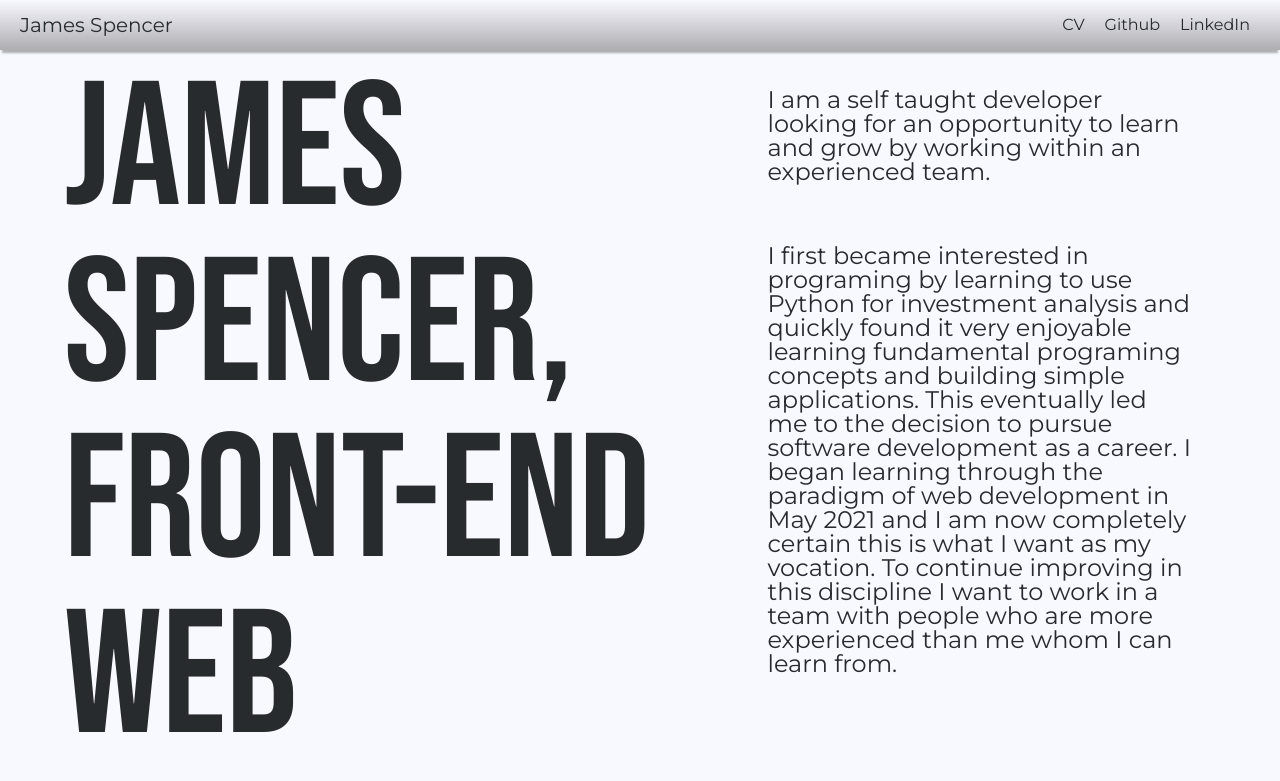
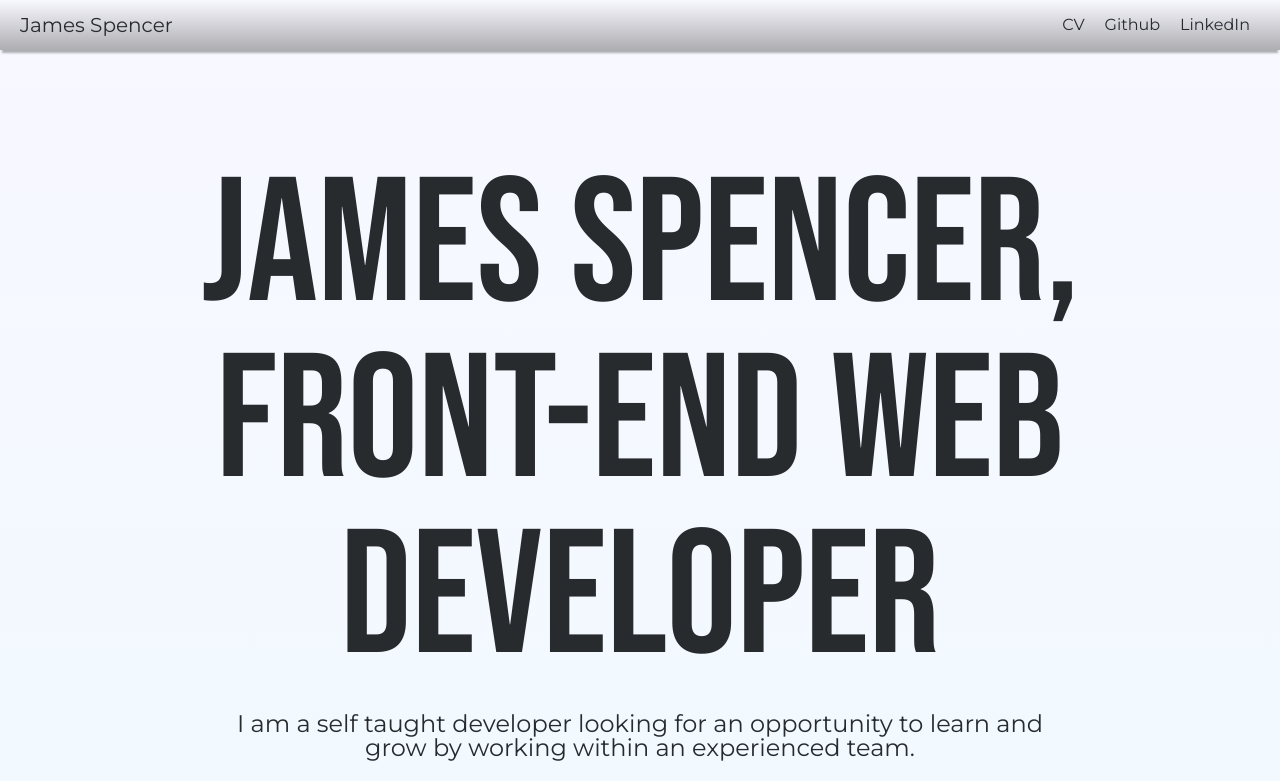
Before and after one commit to jkcswd/Portfolio-Website, a React (Create React App) app: page / in a window 1280 px wide. Shown: the top 781 px of the page. Built offline with nearby package versions, Linux system fonts and the light colour scheme.

Commit message:
Change to flexbox, add background gradient

```diff
--- a/src/App.css
+++ b/src/App.css
@@ -1,13 +1,12 @@
 .content {
-  padding: 4em;
-}
-
-.content > *{
-  margin-bottom: 5em;
+  padding: 5em;
+  background-image: linear-gradient(var(--white), #e2fbff);
 }
 
 .main-content {
-  display: grid;
-  grid-template-columns: 1fr 1fr;
-  grid-gap: 5em;
+  display: flex;
+  flex-direction: column;
+  margin: 5em auto ;
+  text-align: center;
+  width: 80%;
 }
```
